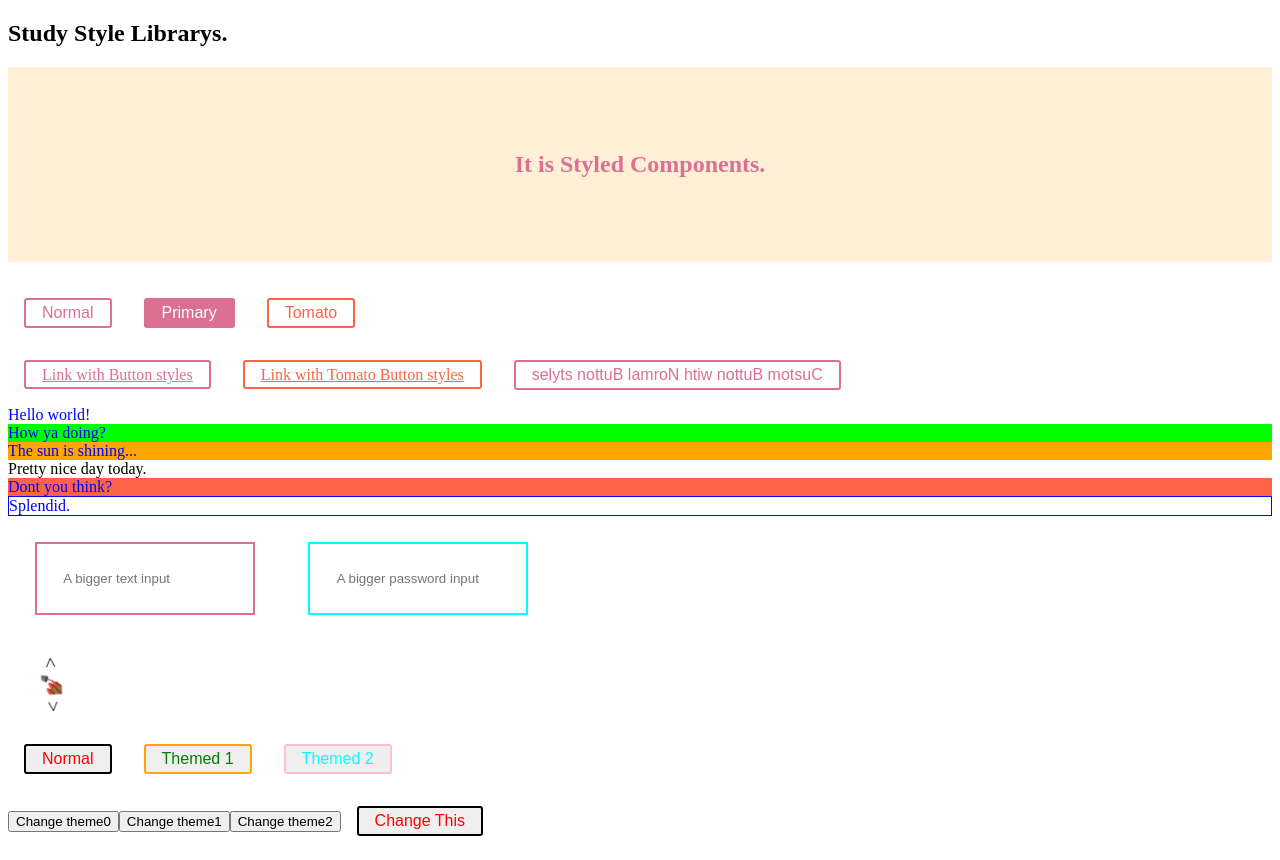
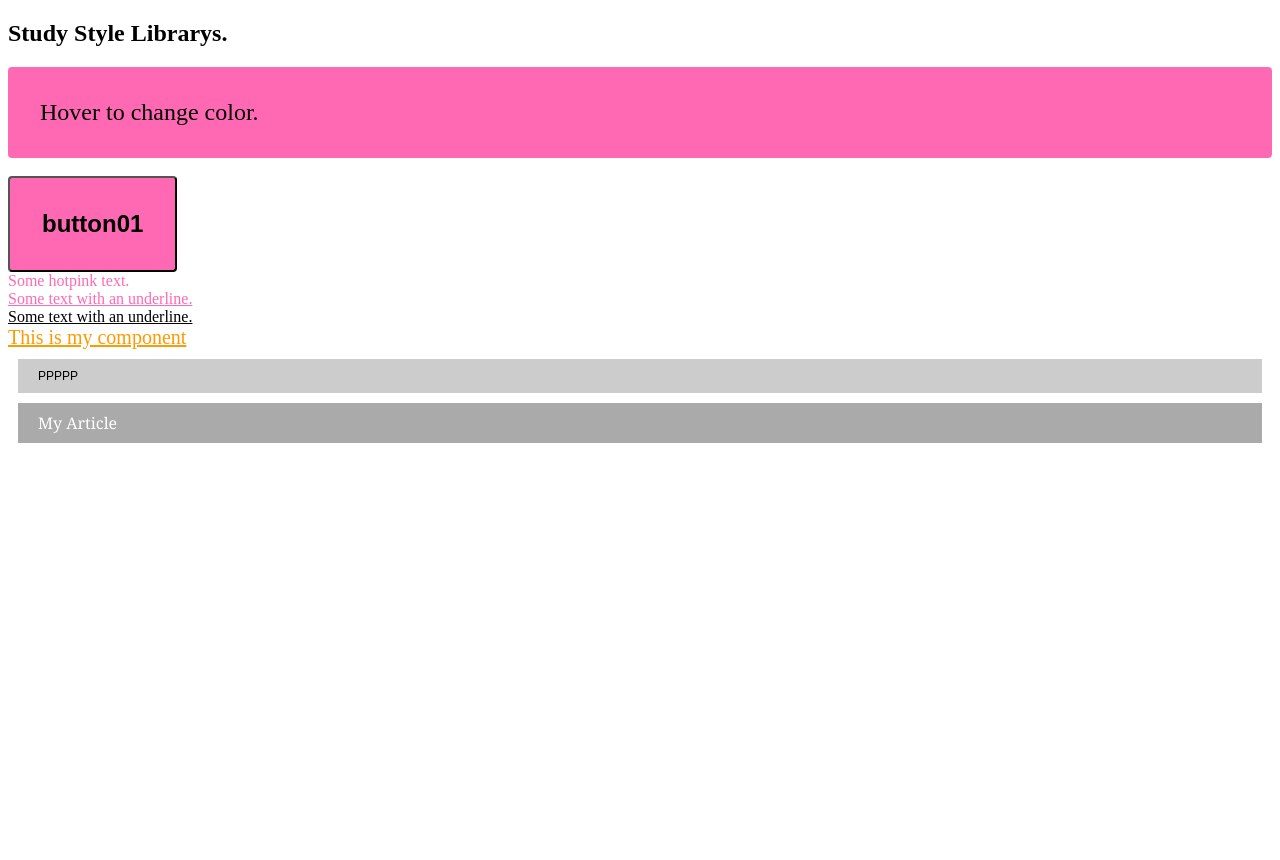
Before and after one commit to KwagDaeho/librarys, a React (Create React App) app: page / in a window 1280 px wide. After the commit the page ends 800 px from the top, so only its background shows below. Built offline with nearby package versions, Linux system fonts and the light colour scheme.

Commit message:
add:Emotion.jsx

```diff
--- a/package.json
+++ b/package.json
@@ -3,6 +3,9 @@
   "version": "0.1.0",
   "private": true,
   "dependencies": {
+    "@emotion/css": "^11.9.0",
+    "@emotion/react": "^11.9.0",
+    "@emotion/styled": "^11.8.1",
     "@testing-library/jest-dom": "^5.16.4",
     "@testing-library/react": "^13.2.0",
     "@testing-library/user-event": "^13.5.0",
--- /dev/null
+++ b/src/Components/Librarys/Emotion.jsx
@@ -0,0 +1,99 @@
+/** @jsxImportSource @emotion/react */
+import { css } from "@emotion/react";
+import styled from "@emotion/styled";
+
+const color = "white";
+const Button01 = styled.button`
+  padding: 32px;
+  background-color: hotpink;
+  font-size: 24px;
+  border-radius: 4px;
+  color: black;
+  font-weight: bold;
+  &:hover {
+    color: ${color};
+  }
+`;
+const style = css`
+  color: hotpink;
+`;
+
+const SomeComponent = ({ children }) => (
+  <div css={style}>
+    Some hotpink text.
+    {children}
+  </div>
+);
+
+const anotherStyle = css({
+  textDecoration: "underline",
+});
+
+const AnotherComponent = () => (
+  <div css={anotherStyle}>Some text with an underline.</div>
+);
+
+const myStyle = css({
+  color: "#f90",
+  fontSize: "20px",
+});
+
+const MyComponent = () => (
+  <div css={[myStyle, anotherStyle]}>This is my component</div>
+);
+
+const P = (props) => (
+  <p
+    css={{
+      margin: 10,
+      padding: "8px 20px",
+      fontSize: 12,
+      lineHeight: "1.5",
+      fontFamily: "Sans-Serif",
+      color: "black",
+      background: "#ccc",
+    }}
+    {...props} // <- props contains the `className` prop
+  />
+);
+const ArticleText = (props) => (
+  <P
+    css={{
+      fontSize: 16,
+      fontFamily: "Georgia, serif",
+      color: "#fff",
+      background: "#aaa",
+    }}
+    {...props} // <- props contains the `className` prop
+  />
+);
+export default function Emotion() {
+  return (
+    <div>
+      <div
+        css={css`
+          padding: 32px;
+          background-color: hotpink;
+          font-size: 24px;
+          border-radius: 4px;
+          &:hover {
+            color: ${color};
+          }
+        `}
+      >
+        Hover to change color.
+      </div>
+      <br></br>
+      <Button01>button01</Button01>
+      <div>
+        <SomeComponent>
+          <AnotherComponent />
+        </SomeComponent>
+        <AnotherComponent />
+        <MyComponent />
+        <P>PPPPP</P>
+        <ArticleText>My Article</ArticleText>
+      </div>
+    </div>
+  );
+}
--- a/src/Components/MyIndex.jsx
+++ b/src/Components/MyIndex.jsx
@@ -1,12 +1,14 @@
 import React from "react";
-import StyledComponents from "./Librarys/StyledComponents";
 import MyTitle from "./MyTitle";
+// import StyledComponents from "./Librarys/StyledComponents";
+import Emotion from "./Librarys/Emotion";
 
 export default function MyIndex() {
   return (
-    <div id="index-page" className="wrap">
+    <div>
       <MyTitle tag="Style" />
-      <StyledComponents />
+      {/* <StyledComponents /> */}
+      <Emotion />
     </div>
   );
 }
```
Also changed, not shown: 1 other file (tests, documents, lock files or other folders).
